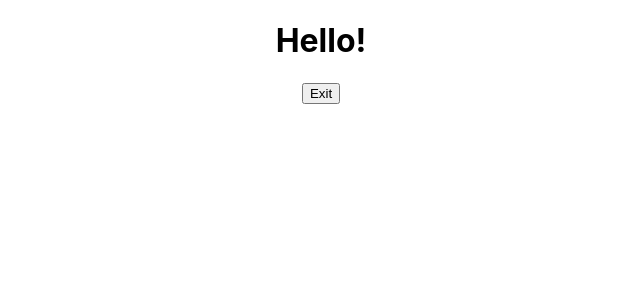
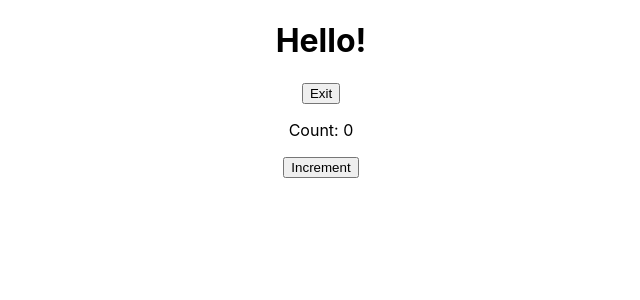
Before and after one commit to Thomas-Tomo/gitpod-react, a React (Create React App) app: page / in a window 1280 px wide. Shown: the top 300 px of the page, without its empty margins (319-959 px from the left). Built offline with nearby package versions, Linux system fonts and the light colour scheme.

Commit message:
Add StatefulGreetingWithPrevState

```diff
--- a/src/App.js
+++ b/src/App.js
@@ -1,11 +1,11 @@
 import logo from './logo.svg';
 import './App.css';
-import StatefulGreetingWithCallback from './components/StatefulGreetingWithCallback';
+import StatefulGreetingWithPrevState from './components/StatefulGreetingWithPrevState';
 
 function App() {
   return (
     <div className="App">
-      <StatefulGreetingWithCallback />
+      <StatefulGreetingWithPrevState />
     </div>
   );
 }
--- /dev/null
+++ b/src/components/StatefulGreetingWithPrevState.js
@@ -0,0 +1,41 @@
+import React from 'react';
+
+class StatefulGreetingWithPrevState extends React.Component {
+
+    constructor(props) {
+        super(props);
+        this.state = {
+            introduction: "Hello!",
+            buttonText: "Exit",
+            count: 0,
+        };
+    }
+
+    handleClick() {
+        this.setState({
+            introduction: this.state.introduction === "Hello!" ? "Goodbye!" : "Hello!",
+            buttonText: this.state.buttonText === "Exit" ? "Enter" : "Exit",
+        }, () => {
+            console.log('new state', this.state.introduction);
+        });
+    }
+
+    increment() {
+        this.setState(prevState => ({
+            count: prevState.count + 1,
+        }));
+    }
+
+    render() {
+        return (
+        <div>
+            <h1>{this.state.introduction} {this.props.greeting}</h1>
+            <button onClick={() => this.handleClick()}>{this.state.buttonText}</button>
+            <p>Count: {this.state.count}</p>
+            <button onClick={() => this.increment()}>Increment</button>
+        </div>
+        )
+    }
+}
+
+export default StatefulGreetingWithPrevState;
```
